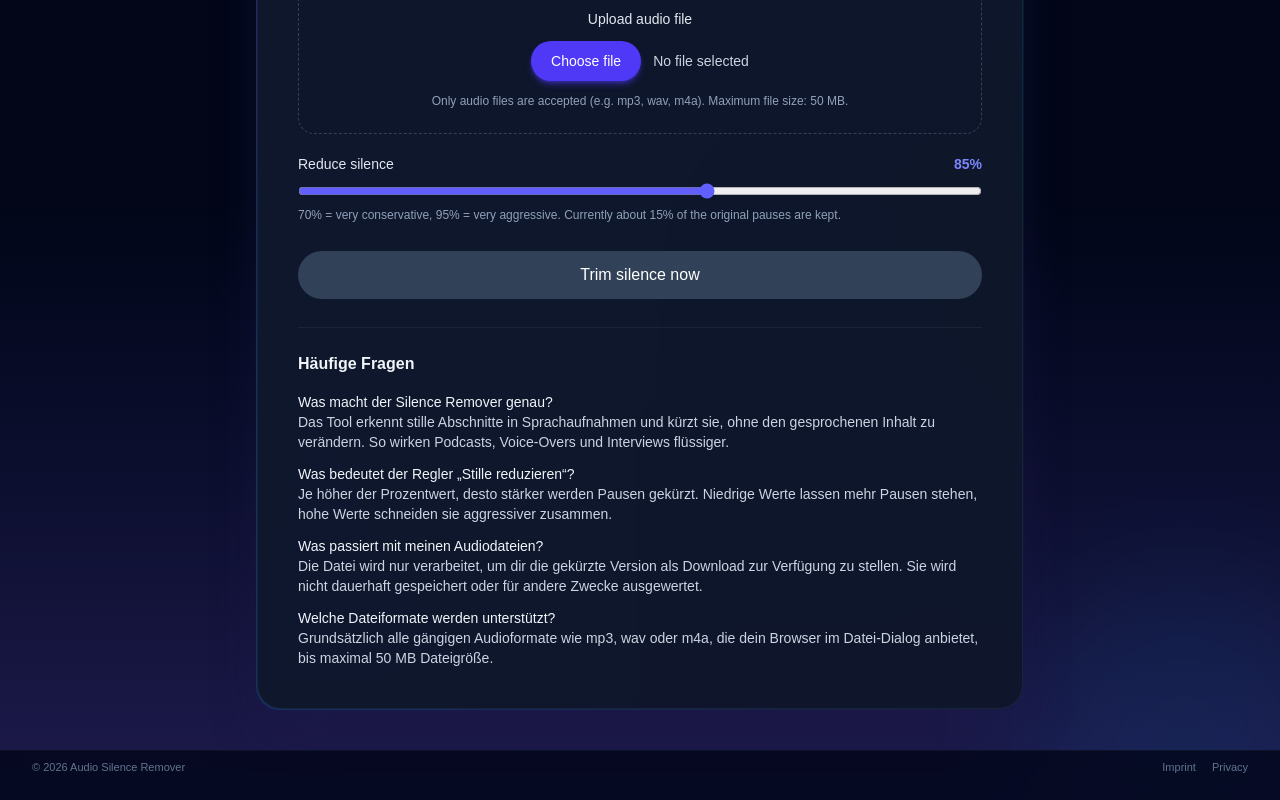
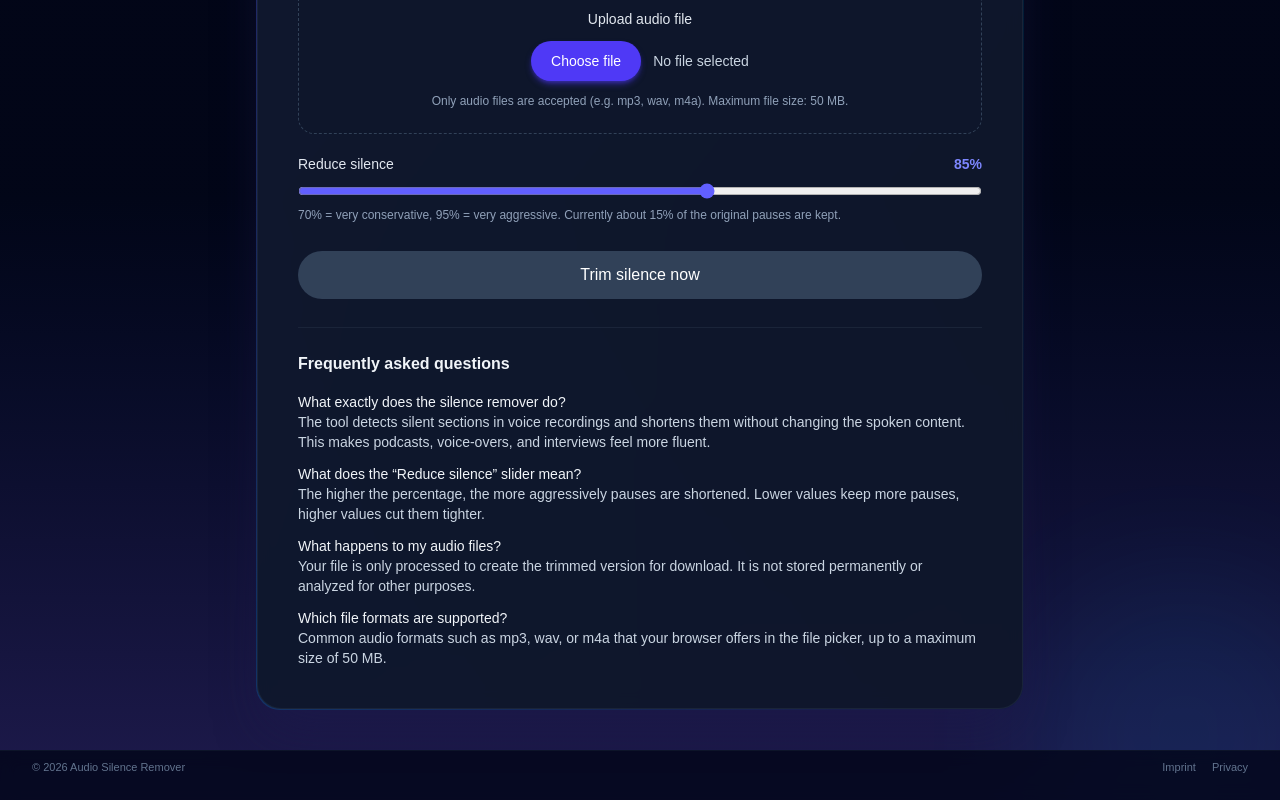
Before and after one commit to Cocoloco069/audio-webseite, a Next.js app in the folder audio-frontend/: page / in a window 1280 px wide. Shown: the part 412-1212 px from the top of the page. Built offline with nearby package versions, Linux system fonts and the light colour scheme; no server answers.

Commit message:
Wire localized FAQ component into homepage

```diff
--- a/audio-frontend/app/components/FaqSection.tsx
+++ b/audio-frontend/app/components/FaqSection.tsx
@@ -1,55 +1,32 @@
 // app/components/FaqSection.tsx
+import { TFunc } from '../i18n/translations';
 
-export default function FaqSection() {
+export default function FaqSection({ t }: { t: TFunc }) {
   return (
     <section className="mt-4 sm:mt-6 border-t border-slate-800/80 pt-4 sm:pt-6 space-y-4">
       <h2 className="text-sm sm:text-base font-semibold text-slate-100">
-        Häufige Fragen
+        {t('faqTitle')}
       </h2>
 
       <div className="space-y-3 text-xs sm:text-sm text-slate-300">
         <div>
-          <p className="font-medium text-slate-100">
-            Was macht der Silence Remover genau?
-          </p>
-          <p>
-            Das Tool erkennt stille Abschnitte in Sprachaufnahmen und kürzt sie,
-            ohne den gesprochenen Inhalt zu verändern. So wirken Podcasts,
-            Voice-Overs und Interviews flüssiger.
-          </p>
+          <p className="font-medium text-slate-100">{t('faqQ1')}</p>
+          <p>{t('faqA1')}</p>
         </div>
 
         <div>
-          <p className="font-medium text-slate-100">
-            Was bedeutet der Regler „Stille reduzieren“?
-          </p>
-          <p>
-            Je höher der Prozentwert, desto stärker werden Pausen gekürzt.
-            Niedrige Werte lassen mehr Pausen stehen, hohe Werte schneiden sie
-            aggressiver zusammen.
-          </p>
+          <p className="font-medium text-slate-100">{t('faqQ2')}</p>
+          <p>{t('faqA2')}</p>
         </div>
 
         <div>
-          <p className="font-medium text-slate-100">
-            Was passiert mit meinen Audiodateien?
-          </p>
-          <p>
-            Die Datei wird nur verarbeitet, um dir die gekürzte Version als
-            Download zur Verfügung zu stellen. Sie wird nicht dauerhaft
-            gespeichert oder für andere Zwecke ausgewertet.
-          </p>
+          <p className="font-medium text-slate-100">{t('faqQ3')}</p>
+          <p>{t('faqA3')}</p>
         </div>
 
         <div>
-          <p className="font-medium text-slate-100">
-            Welche Dateiformate werden unterstützt?
-          </p>
-          <p>
-            Grundsätzlich alle gängigen Audioformate wie mp3, wav oder m4a, die
-            dein Browser im Datei-Dialog anbietet, bis maximal 50&nbsp;MB
-            Dateigröße.
-          </p>
+          <p className="font-medium text-slate-100">{t('faqQ4')}</p>
+          <p>{t('faqA4')}</p>
         </div>
       </div>
     </section>
--- a/audio-frontend/app/page.tsx
+++ b/audio-frontend/app/page.tsx
@@ -122,7 +122,7 @@ export default function Home() {
                     onToast={setToast}
                   />
 
-                  <FaqSection />
+                  <FaqSection t={t} />
                 </>
               ) : (
                 <SoonContent t={t} onBack={() => setActiveTool('silence')} />
```
